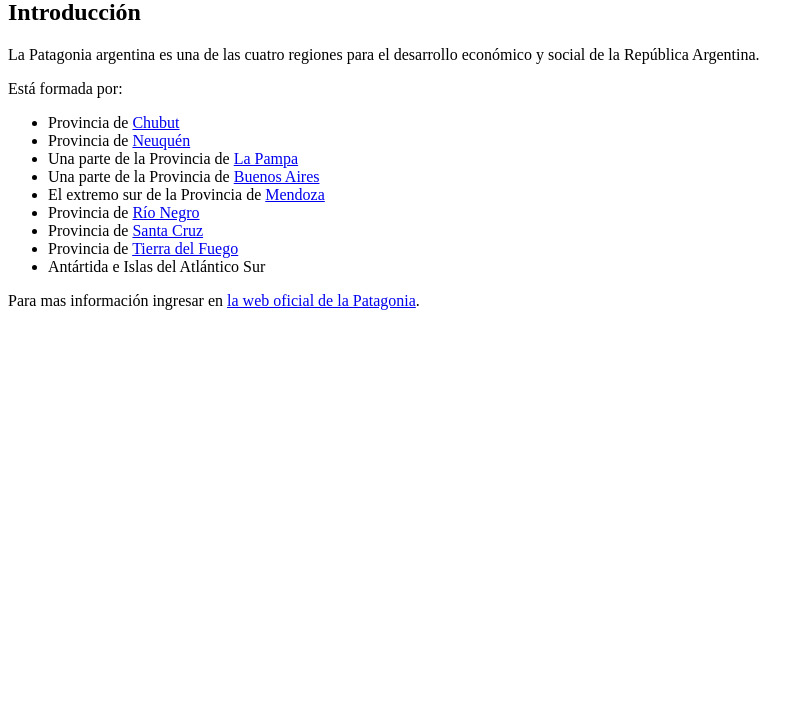
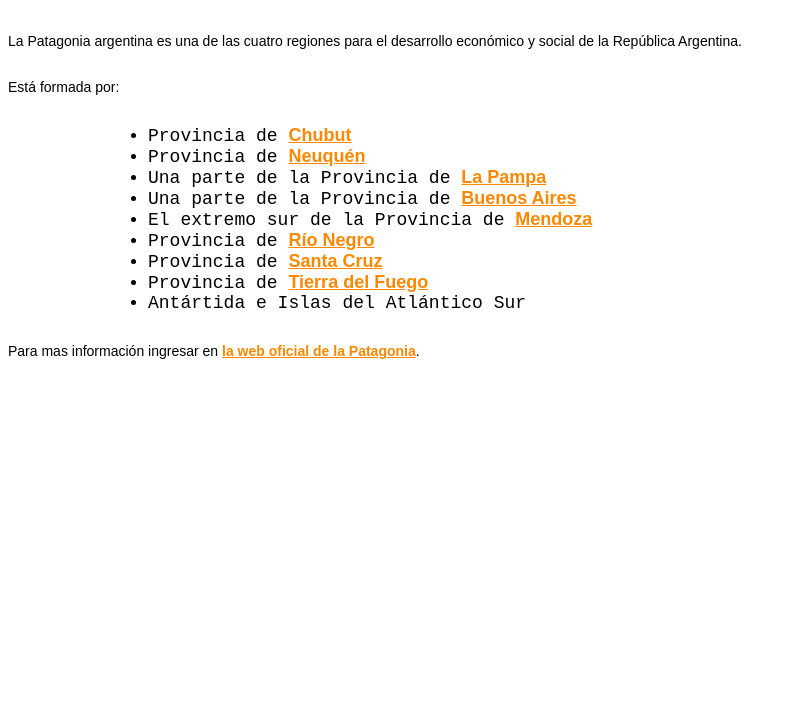
Before and after one commit to NicolasRobles98/utn-labcomII-practices, a plain HTML site: page U03P01/index.html in a window 1280 px wide. Shown: the part 81-800 px from the top of the page, without its empty margins (0-810 px from the left). Drawn offline with Linux system fonts and the light colour scheme.

Commit message:
subo css con comentarios

```diff
--- a/U03P01/index.html
+++ b/U03P01/index.html
@@ -4,6 +4,7 @@
 <head>
     <meta charset="UTF-8">
     <meta name="viewport" content="width=device-width, initial-scale=1.0">
+    <link rel="stylesheet" href="style.css">
     <title>Document</title>
 </head>
 
--- /dev/null
+++ b/U03P01/style.css
@@ -0,0 +1,58 @@
+/*
+1. Todos los elementos deben tener fuente de familia sans-serif.  XXXXX
+2. Titulo h1 con tamaño 24px, color #242424 y grosor 900.   XXXX
+3. Titulo h2 con tamaño 20px, color #606060 y grosor 800.   XXXX
+4. Los párrafos tamaño 14px.    XXXXX
+5. Los elementos de la lista deben tener fuente de familia monospace y tamaño 18px. XXXX
+6. Todos los links deben estar en negrita.  XXXX
+7. Los links dentro de la lista deben ser color naranja y estar subrayados.     XXXX
+8. Los párrafos deben tener un margen superior e inferior de 30px.  XXXX
+9. La lista entera debe tener un margen a la izquierda de 100px y un padding de 20px.
+Además, agregarle un borde sólido de 2 pixeles, color azul.
+10. Todos elementos dentro del elemento de lista de las provincias de Nequen y Rio
+Negro deben tener color verde (texto y link).
+11. La lista entera debe tener un ancho máximo de 40%.
+12. Aplicar fondo a todo el documento html, usando color expresado en RGB con valores
+245 en todos sus parámetros.
+13. Eliminar las viñetas de la lista.
+14. Agregar 10 pixeles de espaciado interno a cada ítem de la lista.
+15. Agregar un fondo a cada ítem de la lista cuando se le pasa el cursor de mouse por
+encima. El color del fondo debe ser en RGBA, aplicando valor 0 a los parámetros de
+color y 0.1 al parámetro de opacidad. */
+
+*{
+    font-family: sans-serif;
+}
+
+li{
+    font-family: monospace;
+    font-size: 18px;
+}
+
+h1 {
+    font-size: 24px;
+    color: #242424;
+    font-weight: 900;
+}
+
+h2{
+    font-size: 20px;
+    color: #606060;
+    font-weight: 800;
+}
+
+p{
+    font-size: 14px;
+    margin-top: 30px;
+    margin-bottom: 30px;
+}
+
+a{
+    font-weight: bold;
+    color: rgb(255, 136, 0);
+    text-decoration: underline;
+}
+
+ul{
+    margin-left: 100px;
+}
```
